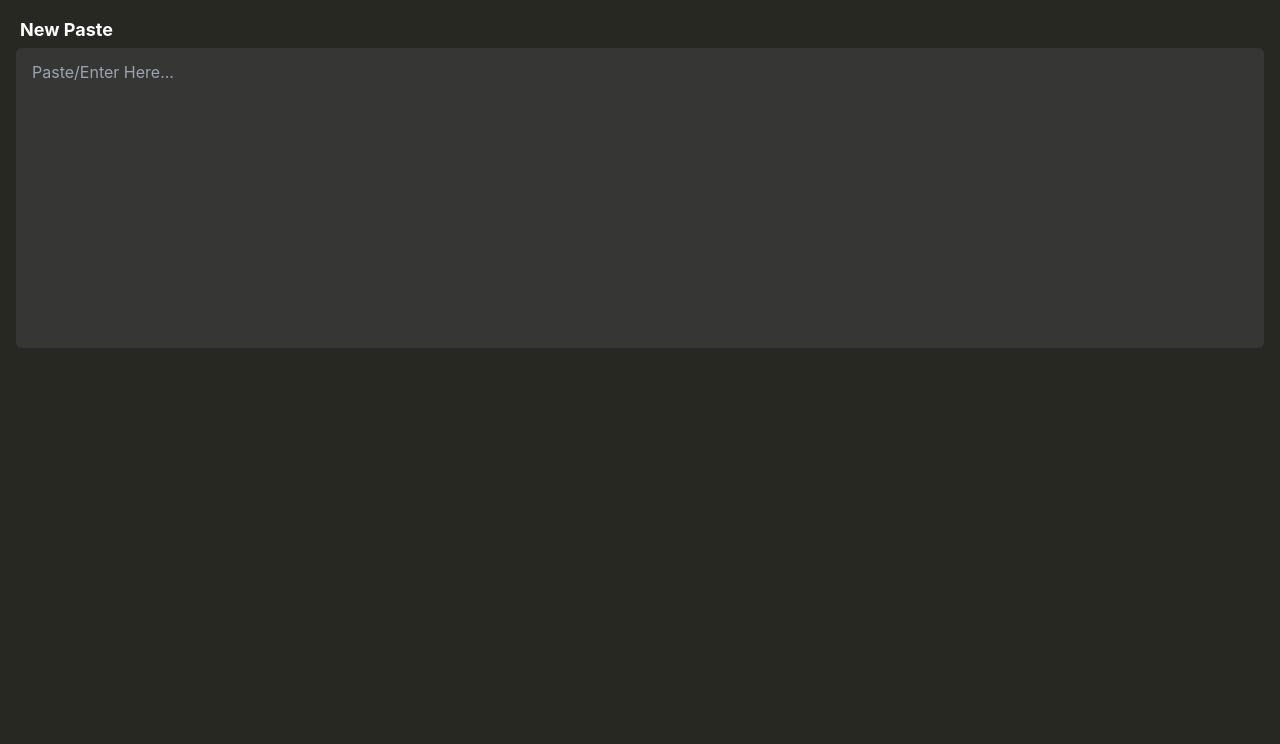
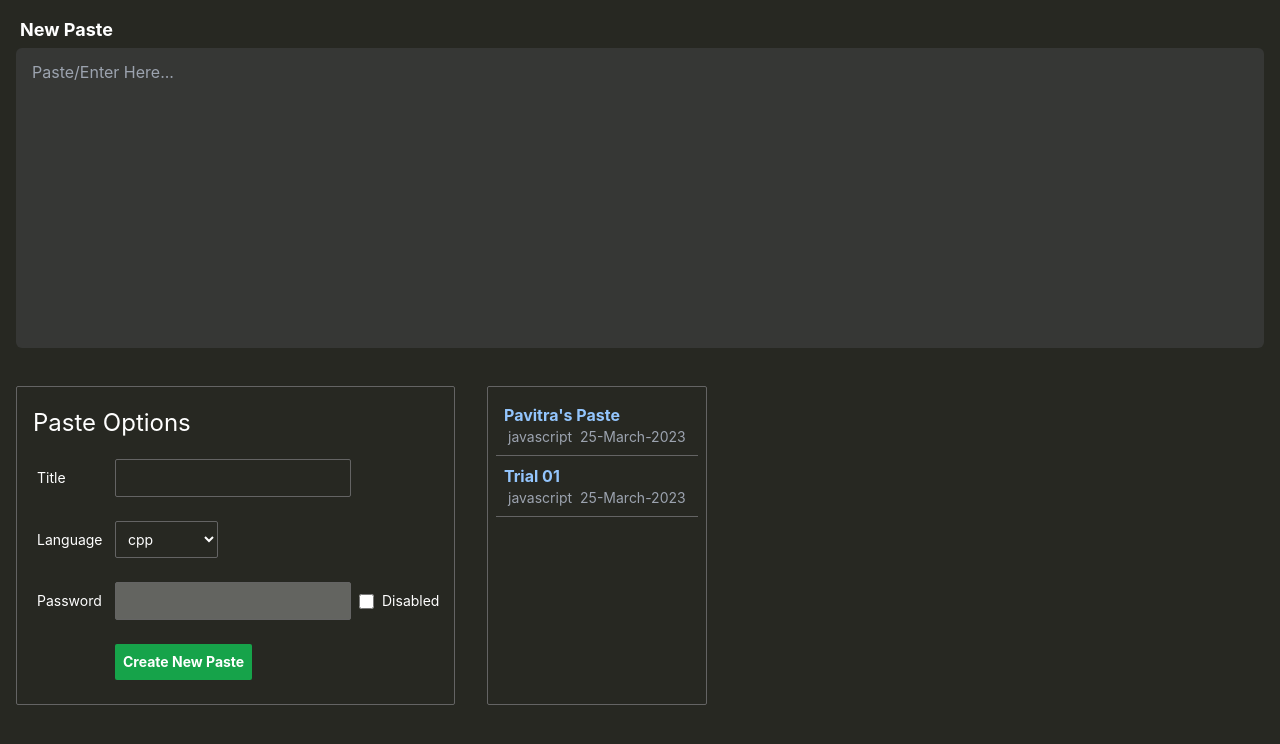
Before and after one commit to vishalola/CodeShare-Frontend, a React (Create React App) app: page / in a window 1280 px wide. Shown: the top 744 px of the page. Built offline with nearby package versions, Linux system fonts and the light colour scheme.

Commit message:
Front End comleted, backend integration left

```diff
--- a/src/App.js
+++ b/src/App.js
@@ -1,26 +1,13 @@
 // import logo from './logo.svg';
 import './App.css';
-import CodeEditor from './CodeEditor';
-import CodeInput from './CodeInput';
-import PasteOption from './PasteOptions';
-import PublicPaste from './PublicPaste';
+import Home from './Home';
 import PublicLink from './PublicLinks';
 import {useState} from 'react'
 import {Routes,Route} from 'react-router'
 function App() {
-  let code="vector<int>a(n,0);"
   return (
-
-    // <div className="">
-    //   {/* <CodeEditor/> */}
-    //   <CodeInput />
-    //   <div className='lg:flex-row flex flex-col'>
-    //   <PasteOption/>
-    //   <PublicPaste/>
-    //   </div>
-    // </div>
     <Routes>
-      <Route path="/" element={<CodeInput/>}/>
+      <Route path="/" element={<Home/>}/>
       <Route path="/:link" element={<PublicLink/>}/>
     </Routes>
   );
--- a/src/CodeInput/index.js
+++ b/src/CodeInput/index.js
@@ -1,12 +1,11 @@
-export default function CodeInput(){
+export default function CodeInput(props){
     let heightAdjust=(e)=>{
         e.target.style.height=`${e.target.scrollHeight}px`
-        console.log(e.target.style.height);
     }
     return (
         <div className="outlin text-white m-4">
             <div className="px-1 my-1 text-lg font-bold text-white">New Paste</div>
-            <textarea placeholder="Paste/Enter Here..." className="
+            <textarea ref={props.reference} placeholder="Paste/Enter Here..." className="
             bg-[#363735]  text-white w-full resize-none min-h-[300px] rounded-md
             py-3 px-4 outline-none
             " onInput={heightAdjust}>
--- /dev/null
+++ b/src/Home/index.js
@@ -0,0 +1,17 @@
+import CodeInput from "../CodeInput"
+import PasteOption from "../PasteOptions"
+import PublicPaste from "../PublicPaste"
+import { useRef } from "react"
+export default function Home()
+{
+    const code=useRef(null);
+    return (
+        <div>
+        <CodeInput reference={code}/>
+        <div className='lg:flex-row flex flex-col'>
+        <PasteOption code={code}/>
+        <PublicPaste/>
+        </div>
+      </div>
+    )
+}
--- a/src/PasteOptions/index.js
+++ b/src/PasteOptions/index.js
@@ -1,19 +1,27 @@
 import { useRef } from "react"
-export default function PasteOption()
+export default function PasteOption(props)
 {
     const passCheck=useRef(null);
     const passLabel=useRef(null);
-    /*
-        Options:
-            Title
-            Language
-            Password
-
-
-    */
+    let handleSubmit=(e)=>{
+        e.preventDefault();
+        let title=e.target[0].value;
+        let language=e.target[1].value;
+        let password=e.target[2].value;
+        let passCheck=e.target[3].checked;
+        console.log(props.code.current.value);
+        if(passCheck)
+        {
+            console.log("locked");
+        }
+        else
+        {
+            console.log("unlocked");
+        }
+    }
     return (
         <div className="inline-block m-4 md:flex md:flex-col lg:w-fit justify-center items-center border-[.1px] rounded-sm border-[#646464] text-white">
-            <form className="outlin my-3 flex flex-col">
+            <form className="outlin my-3 flex flex-col" onSubmit={handleSubmit}>
             <div className="outlin px-4 my-2 text-2xl">Paste Options</div>
                 <div className="m-3 inline-block">
                         <label className="outlin w-[70px] inline-block mx-2 text-sm">
@@ -46,7 +54,6 @@ export default function PasteOption()
                                 passCheck.current.classList.add("bg-inherit")
                                 passLabel.current.classList.add("text-green-500")
                                 passLabel.current.textContent="Enabled"
-                                console.log(passCheck.current.classList)
                             }
                             else
                             {
@@ -55,8 +62,6 @@ export default function PasteOption()
                                 passCheck.current.classList.add("cursor-not-allowed")
                                 passCheck.current.classList.remove("bg-inherit")
                                 passLabel.current.textContent="Disabled"
-
-
                             }
                         }}
                         />
```
